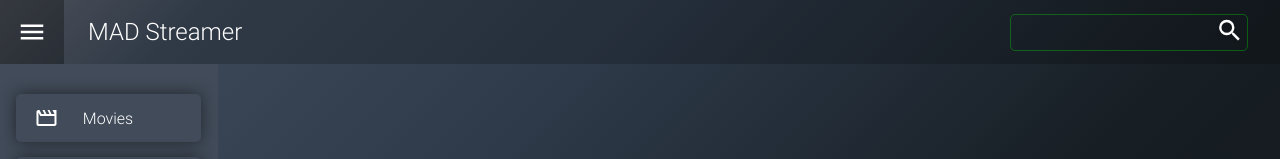
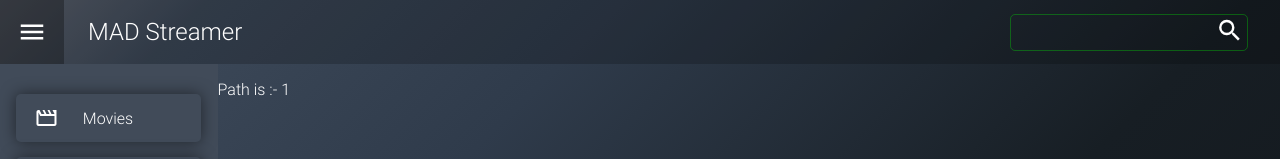
Before and after one commit to Dawit-Aseged/MAD-Stream, an Angular app: page /player/1 in a window 1280 px wide. Before the commit this address led to /. Shown: the top 159 px of the page. Built offline with nearby package versions, Linux system fonts and the light colour scheme.

Commit message:
Created video player component

```diff
--- a/src/app/app-routing.module.ts
+++ b/src/app/app-routing.module.ts
@@ -1,3 +1,4 @@
+import { PlayerComponent } from './content/player/player.component';
 import { ChosenShowComponent } from './content/chosen-show/chosen-show.component';
 import { MusicComponent } from './content/music/music.component';
 import { ShowComponent } from './content/show/show.component';
@@ -10,7 +11,8 @@ const routes: Routes = [
    {path: 'movies', component: MovieComponent},
    {path: 'shows', component: ShowComponent},
    {path: 'music', component: MusicComponent},
-   {path: 'show/:showId', component: ChosenShowComponent}
+   {path: 'show/:showId', component: ChosenShowComponent},
+   {path: 'player/:path', component: PlayerComponent}
 ];
 
 @NgModule({
--- a/src/app/app.module.ts
+++ b/src/app/app.module.ts
@@ -13,6 +13,7 @@ import { MovieComponent } from './content/movie/movie.component';
 import { ShowComponent } from './content/show/show.component';
 import { MusicComponent } from './content/music/music.component';
 import { ChosenShowComponent } from './content/chosen-show/chosen-show.component';
+import { PlayerComponent } from './content/player/player.component';
 
 @NgModule({
   declarations: [
@@ -24,6 +25,7 @@ import { ChosenShowComponent } from './content/chosen-show/chosen-show.component
     ShowComponent,
     MusicComponent,
     ChosenShowComponent,
+    PlayerComponent,
   ],
   imports: [
     BrowserModule,
--- a/src/app/content/movie/movie.component.html
+++ b/src/app/content/movie/movie.component.html
@@ -7,5 +7,6 @@ class="container"
     [title]="movie.Movie"
     [description]="movie.Duration"
     [@inOutAnimation]
+    (click)="movieClicked(movie.Location)"
   ></app-film>
 </div>
--- a/src/app/content/movie/movie.component.ts
+++ b/src/app/content/movie/movie.component.ts
@@ -67,6 +67,9 @@ export class MovieComponent implements OnInit, OnDestroy {
     this.searchSub.unsubscribe();
   }
 
+  movieClicked(path: string) {
+    console.log(path)
+  }
   sortClick(element: HTMLAnchorElement){
     var content = element.innerText;
     this.sortChosen = content;
--- /dev/null
+++ b/src/app/content/player/player.component.html
@@ -0,0 +1 @@
+<p>Path is :- {{path}}</p>
--- /dev/null
+++ b/src/app/content/player/player.component.ts
@@ -0,0 +1,18 @@
+import { Component, OnInit } from '@angular/core';
+import { ActivatedRoute } from '@angular/router';
+
+@Component({
+  selector: 'app-player',
+  templateUrl: './player.component.html',
+  styleUrls: ['./player.component.scss']
+})
+export class PlayerComponent implements OnInit {
+
+  public path!: string|null;
+  constructor(private route: ActivatedRoute) { }
+
+  ngOnInit(): void {
+    this.path = this.route.snapshot.paramMap.get("path")
+  }
+
+}
```
Also changed, not shown: src/app/content/player/player.component.scss (added), 1 other file (tests, documents, lock files or other folders).
